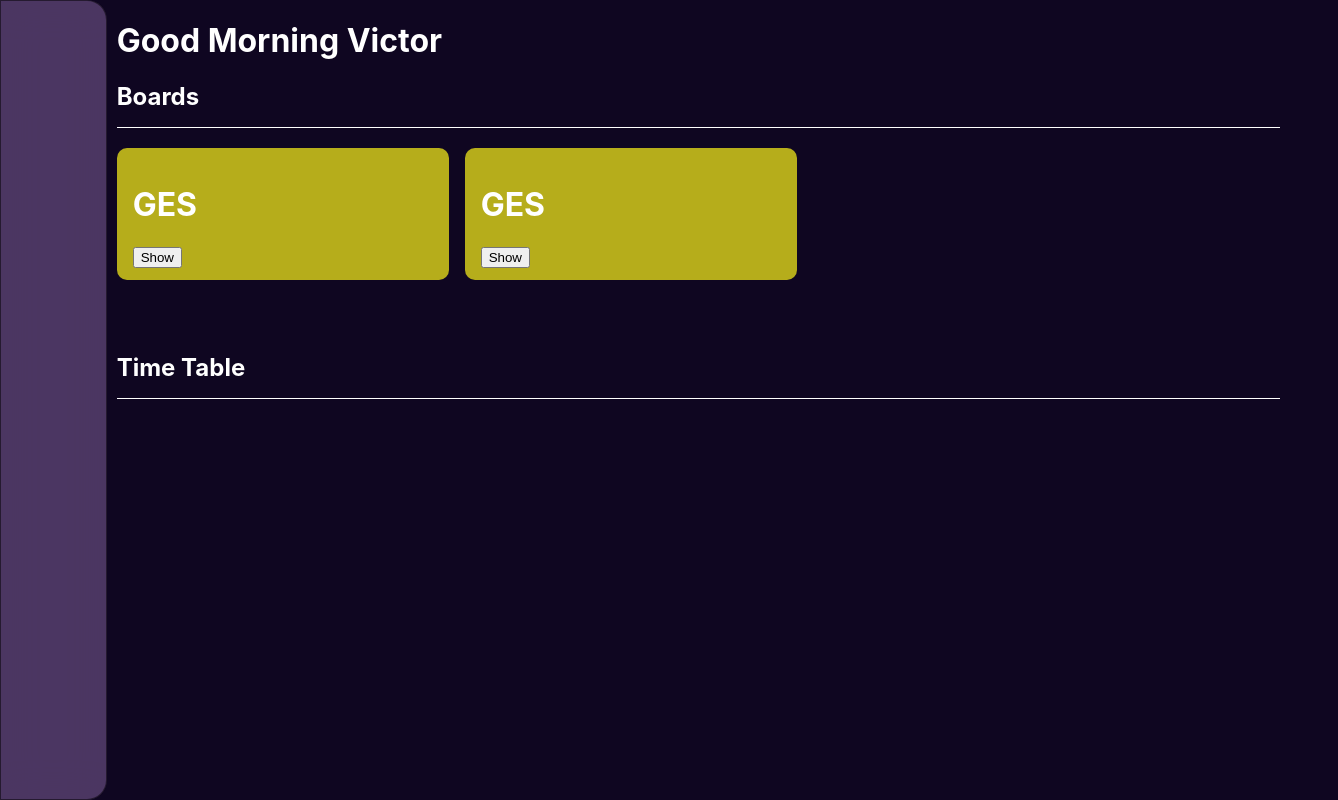
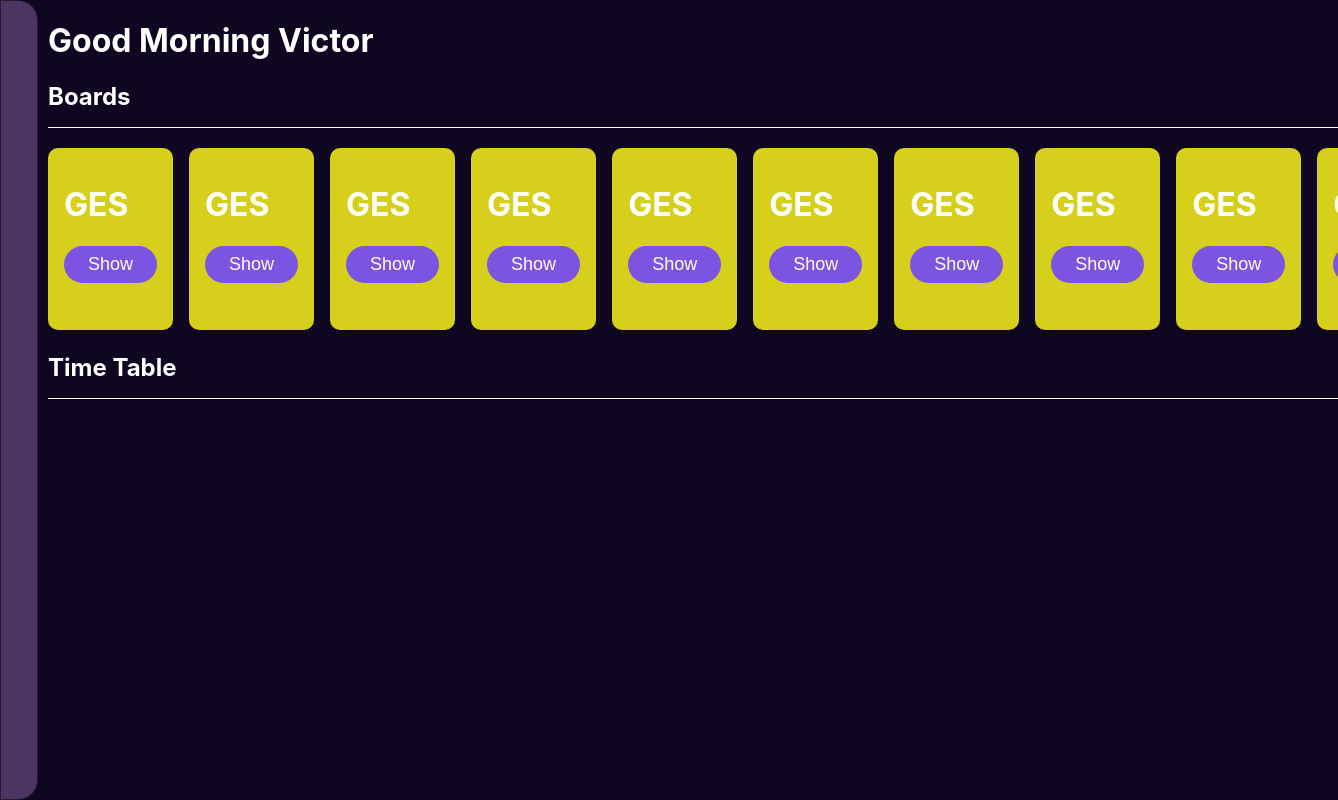
Before and after one commit to Abuka-Victor/Monito, a React (Create React App) app in the folder src/frontend/: page /dashboard in a window 1280 px wide. Shown: the whole page, 1338 px wide, since content can reach past the window. Built offline with nearby package versions, Linux system fonts and the light colour scheme; some icons are missing.

Commit message:
Announcement Modal UI

```diff
--- /dev/null
+++ b/src/frontend/src/components/Dashboard/Home/BoardList/Announcement.js
@@ -0,0 +1,14 @@
+import React from 'react';
+import styles from './Announcement.module.css';
+
+function Announcement() {
+  return (
+    <div className={styles.announcement}>
+      <h3>GES Test on Friday</h3>
+      <h5>Posted: 27/11/2022</h5>
+      <h5>Due by: 29/11/2022</h5>
+    </div>
+  );
+}
+
+export default Announcement;
--- /dev/null
+++ b/src/frontend/src/components/Dashboard/Home/BoardList/Announcement.module.css
@@ -0,0 +1,7 @@
+.announcement{
+  display: flex;
+  justify-content: space-between;
+  align-items: center;
+  text-align: center;
+  padding: .2rem 1rem;
+}
--- a/src/frontend/src/components/Dashboard/Home/BoardList/Board/Board.module.css
+++ b/src/frontend/src/components/Dashboard/Home/BoardList/Board/Board.module.css
@@ -1,8 +1,21 @@
 .Board{
-  background: rgba(234, 227, 25, 0.76);
+  background: rgba(228, 222, 28, 0.942);
   padding: 1rem;
   border-radius: 10px;
-  width: 300px;
-  height: 100px;
+  width: 220px;
+  height: 150px;
+}
 
+.Board button {
+  padding: .5rem 1.5rem;
+  font-size: 18px;
+  border: none;
+  border-radius: 20px;
+  background: #7c54e2;
+  color: #fff;
+  cursor: pointer;
 }
+
+.Board button:hover{
+  background: #5c3ea8;
+}
--- a/src/frontend/src/components/Dashboard/Home/BoardList/BoardList.js
+++ b/src/frontend/src/components/Dashboard/Home/BoardList/BoardList.js
@@ -8,6 +8,20 @@ function BoardList() {
     <div className={styles.BoardList}>
       <Board />
       <Board />
+      <Board />
+      <Board />
+      <Board />
+      <Board />
+      <Board />
+      <Board />
+      <Board />
+      <Board />
+      <Board />
+      <Board />
+      <Board />
+      <Board />
+      <Board />
+      <Board />
     </div>
   );
 }
--- a/src/frontend/src/components/Dashboard/Home/BoardList/BoardList.module.css
+++ b/src/frontend/src/components/Dashboard/Home/BoardList/BoardList.module.css
@@ -1,4 +1,6 @@
 .BoardList{
   display: flex;
   gap: 1rem;
+  max-width: 100%;
+  overflow-x: scroll;
 }
--- a/src/frontend/src/components/Dashboard/Home/BoardList/Modal.js
+++ b/src/frontend/src/components/Dashboard/Home/BoardList/Modal.js
@@ -1,13 +1,42 @@
 import React from 'react';
+import Announcement from './Announcement';
 import styles from './Modal.module.css';
 
 function Modal({ open, close }) {
   if (!open) return null;
   return (
-    <div className={styles.overlay}>
-      <div className={styles.modal}>
-        <p onClick={close}>X</p>
-        <h1>Hello world</h1>
+    <div onClick={close} className={styles.overlay}>
+      <div className={styles.modal} onClick={(e) => e.stopPropagation()}>
+        <div className={styles.modal_head}>
+          <h1>Announcements</h1>
+          <div className={styles.close_btn}>
+            <box-icon
+              onClick={close}
+              name="x"
+              color="white"
+              size="md"
+            ></box-icon>
+          </div>
+        </div>
+        <div className={styles.modal_body}>
+          <Announcement />
+          <Announcement />
+          <Announcement />
+          <Announcement />
+          <Announcement />
+          <Announcement />
+          <Announcement />
+          <Announcement />
+          <Announcement />
+          <Announcement />
+          <Announcement />
+          <Announcement />
+          <Announcement />
+          <Announcement />
+          <Announcement />
+          <Announcement />
+          <Announcement />
+        </div>
       </div>
     </div>
   );
--- a/src/frontend/src/components/Dashboard/Home/BoardList/Modal.module.css
+++ b/src/frontend/src/components/Dashboard/Home/BoardList/Modal.module.css
@@ -6,7 +6,6 @@
   place-items: center;
   width: 100%;
   height: 100%;
-  z-index: 11;
   background: rgba(0, 0, 0, 0.337);
 }
 
@@ -16,4 +15,36 @@
   border-radius: 10px;
   background: #fff;
   color: #000;
+  z-index: 1000;
 }
+
+.modal_head{
+  display: grid;
+  grid-template-columns: 11fr 1fr;
+  padding: 1rem 1.5rem;
+  align-items: center;
+}
+
+.close_btn{
+  background: #000;
+  display: grid;
+  place-items: center;
+  border-radius: 50%;
+  width: 50px;
+  height: 50px;
+  cursor: pointer;
+  transition: background-color .3s ease-in-out;
+}
+
+.close_btn:hover{
+  background-color: #7c54e2;
+}
+
+.modal_body{
+  max-height: 80%;
+  overflow-y: scroll;
+}
+
+.modal_body div:nth-child(even){
+  background-color: rgb(237, 233, 233);
+}
--- a/src/frontend/src/components/Dashboard/Home/Home.module.css
+++ b/src/frontend/src/components/Dashboard/Home/Home.module.css
@@ -5,7 +5,7 @@
 }
 
 .Home .top, .Home .bottom{
-  width: 100%;
+  max-width: 1290px;
 }
 
 .top h2, .bottom h2{
```
